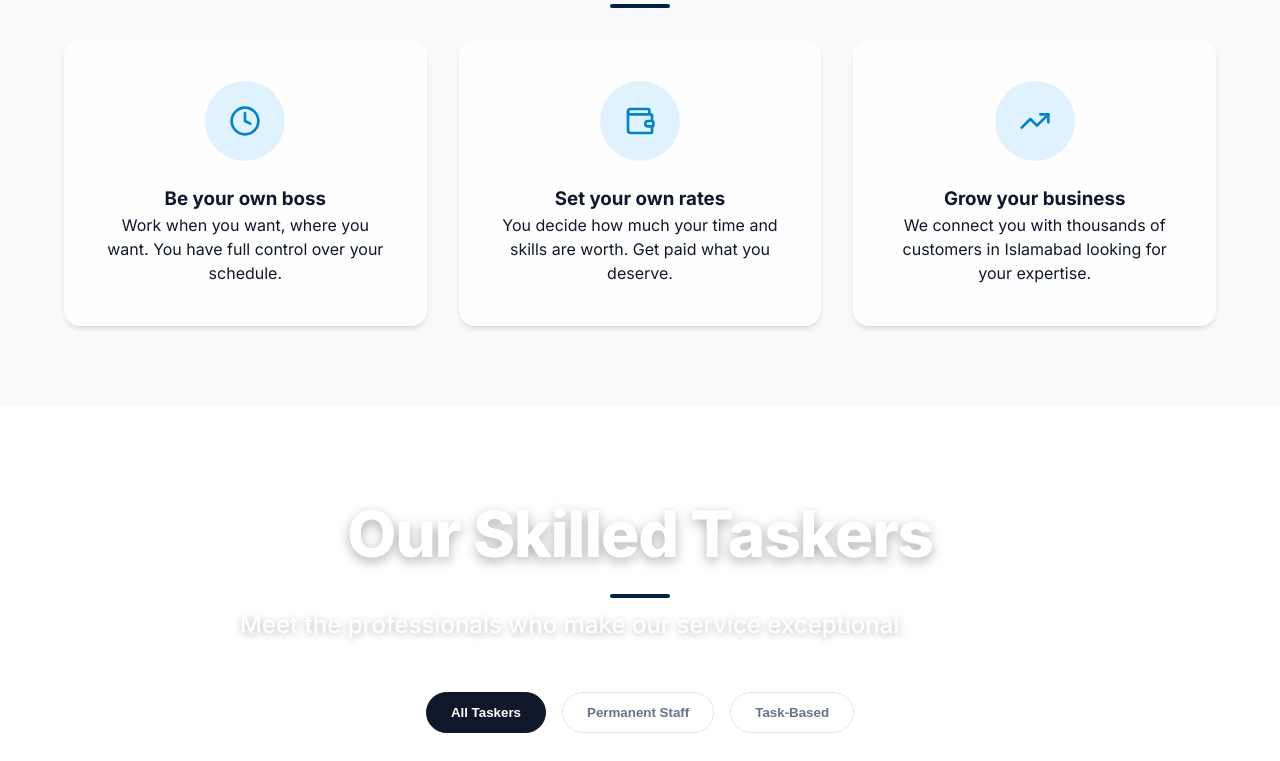
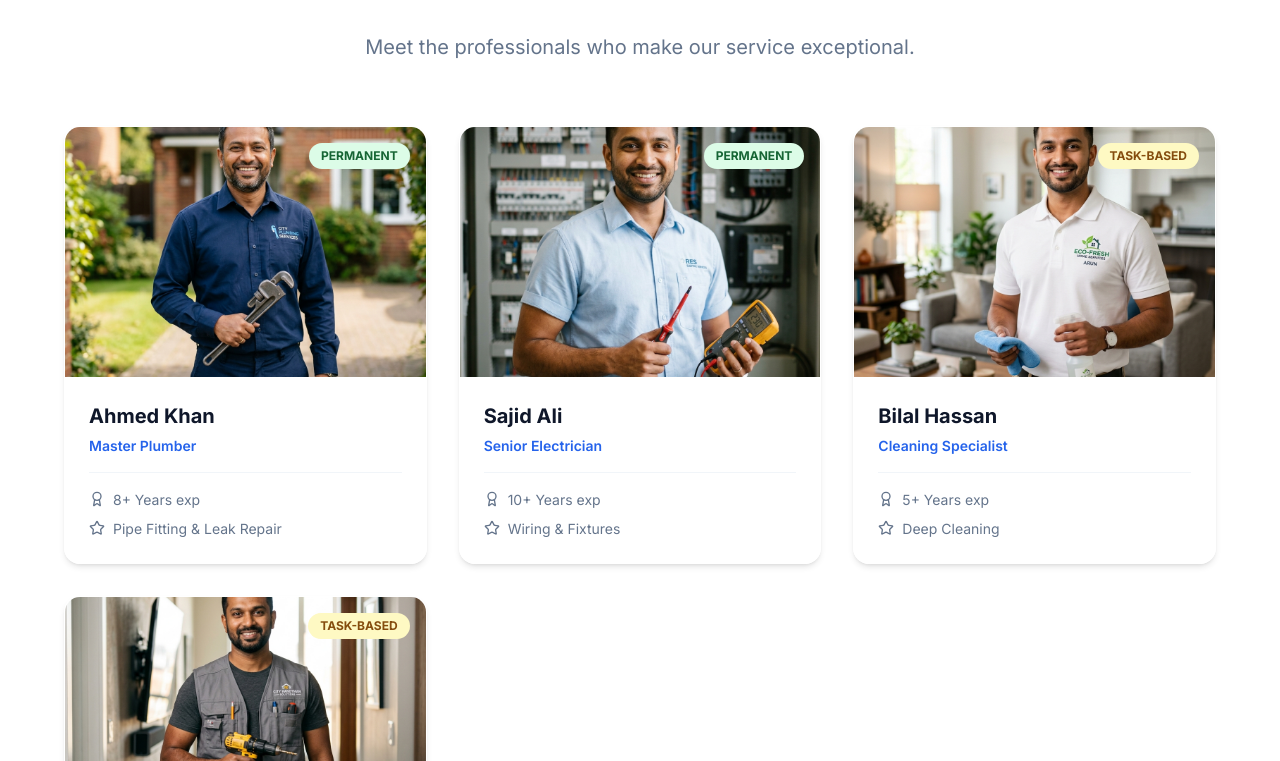
Before and after one commit to FawazAhmad3/rozgarhub, a React (Vite) app: page /become-a-tasker in a window 1280 px wide. Shown: the part 899-1660 px from the top of the page. Built offline with nearby package versions, Linux system fonts and the light colour scheme.

Commit message:
feat: finalized tasker recruitment page with gallery and direct whatsapp integration

```diff
--- a/src/pages/BecomeTasker.tsx
+++ b/src/pages/BecomeTasker.tsx
@@ -4,8 +4,7 @@ import becomeTaskerData from '../data/become-a-tasker.json';
 import '../styles/BecomeTasker.css';
 
 const BecomeTasker: React.FC = () => {
-  const { header, whyJoin, team, joinForm, contact } = becomeTaskerData;
-  const [filter, setFilter] = useState<'all' | 'permanent' | 'task-based'>('all');
+  const { header, team, joinForm, contact } = becomeTaskerData;
   const [formData, setFormData] = useState({
     name: '',
     phone: '',
@@ -15,7 +14,6 @@ const BecomeTasker: React.FC = () => {
     address: ''
   });
 
-  const filteredTaskers = team.taskers.filter(t => filter === 'all' || t.type === filter);
 
   const handleSubmit = (e: React.FormEvent) => {
     e.preventDefault();
@@ -50,56 +48,14 @@ const BecomeTasker: React.FC = () => {
         </div>
       </header>
 
-      {/* Benefits Section */}
-      <section className="benefits-section">
-        <div className="container">
-          <h2 className="section-title">{whyJoin.title}</h2>
-          <div className="benefits-grid">
-            {whyJoin.benefits.map((benefit, idx) => {
-              const IconComponent = (Icons as any)[benefit.icon] || Icons.CheckCircle;
-              return (
-                <div key={idx} className="benefit-card glass-card">
-                  <div className="benefit-icon-wrapper">
-                    <IconComponent size={32} />
-                  </div>
-                  <h3>{benefit.title}</h3>
-                  <p>{benefit.description}</p>
-                </div>
-              );
-            })}
-          </div>
-        </div>
-      </section>
-
       {/* Team Profiles Section */}
       <section className="team-section">
         <div className="container">
-          <h2 className="section-title">{team.title}</h2>
-          <p className="section-subtitle">{team.subtitle}</p>
-
-          <div className="filter-controls">
-            <button
-              className={`filter-btn ${filter === 'all' ? 'active' : ''}`}
-              onClick={() => setFilter('all')}
-            >
-              All Taskers
-            </button>
-            <button
-              className={`filter-btn ${filter === 'permanent' ? 'active' : ''}`}
-              onClick={() => setFilter('permanent')}
-            >
-              Permanent Staff
-            </button>
-            <button
-              className={`filter-btn ${filter === 'task-based' ? 'active' : ''}`}
-              onClick={() => setFilter('task-based')}
-            >
-              Task-Based
-            </button>
-          </div>
+          <h2 className="section-title-dark">{team.title}</h2>
+          <p className="section-subtitle-dark">{team.subtitle}</p>
 
           <div className="team-grid">
-            {filteredTaskers.map((tasker) => (
+            {team.taskers.map((tasker) => (
               <div key={tasker.id} className="tasker-card glass-card">
                 <div className="tasker-image-wrapper">
                   <img src={tasker.image} alt={tasker.name} />
--- a/src/styles/BecomeTasker.css
+++ b/src/styles/BecomeTasker.css
@@ -83,68 +83,27 @@
   padding: 0 1.5rem;
 }
 
-/* Benefits Section */
-.benefits-section {
-  padding: 5rem 0;
-  background: #f8fafc;
-}
-
-.benefits-grid {
-  display: grid;
-  grid-template-columns: repeat(auto-fit, minmax(300px, 1fr));
-  gap: 2rem;
-  margin-top: 3rem;
-}
-
-.benefit-card {
-  padding: 2.5rem;
-  text-align: center;
-  transition: transform 0.3s ease;
-}
-
-.benefit-card:hover {
-  transform: translateY(-10px);
-}
-
-.benefit-icon-wrapper {
-  width: 80px;
-  height: 80px;
-  background: #e0f2fe;
-  color: #0284c7;
-  border-radius: 50%;
-  display: flex;
-  align-items: center;
-  justify-content: center;
-  margin: 0 auto 1.5rem;
-}
 
 /* Team Section */
 .team-section {
-  padding: 5rem 0;
+  padding: 8rem 0;
+  background: #ffffff;
 }
 
-.filter-controls {
-  display: flex;
-  justify-content: center;
-  gap: 1rem;
-  margin: 3rem 0;
+.section-title-dark {
+  font-size: 3rem;
+  font-weight: 800;
+  margin-bottom: 1rem;
+  color: #0f172a;
+  text-align: center;
 }
 
-.filter-btn {
-  padding: 0.75rem 1.5rem;
-  border-radius: 2rem;
-  border: 1px solid #e2e8f0;
-  background: white;
+.section-subtitle-dark {
+  font-size: 1.25rem;
   color: #64748b;
-  font-weight: 600;
-  cursor: pointer;
-  transition: all 0.3s ease;
-}
-
-.filter-btn.active {
-  background: #0f172a;
-  color: white;
-  border-color: #0f172a;
+  max-width: 700px;
+  margin: 0 auto 4rem;
+  text-align: center;
 }
 
 .team-grid {
```
